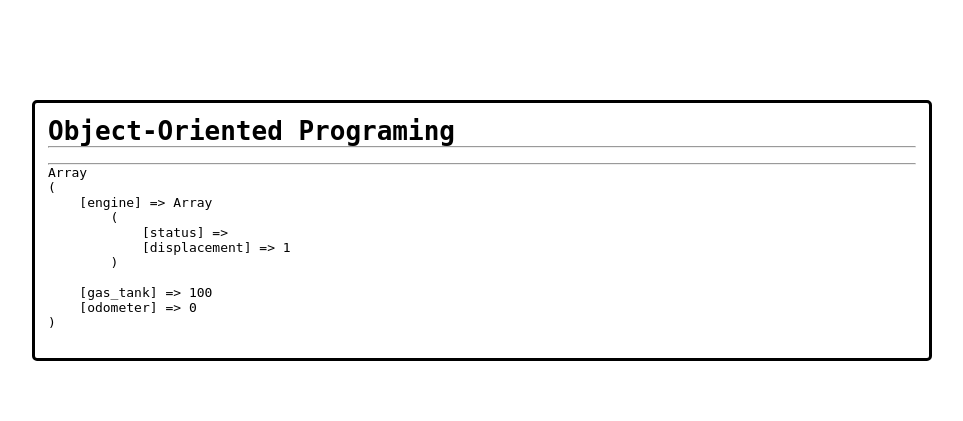
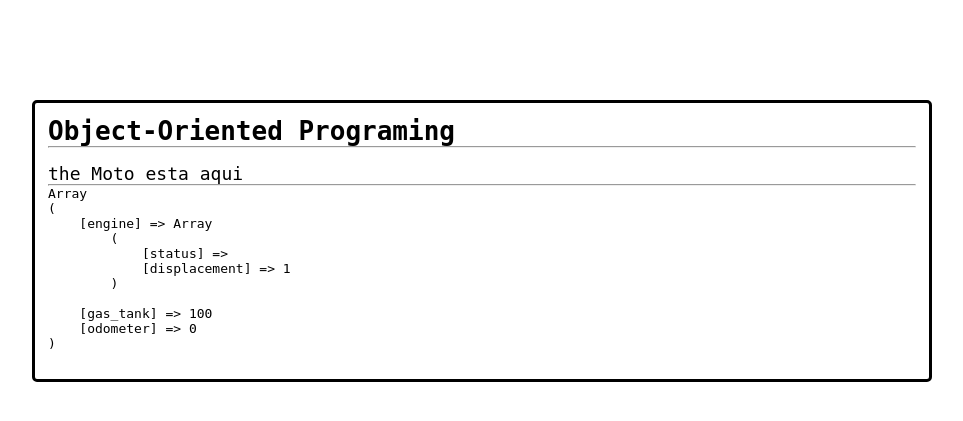
Before and after one commit to rafaelmuto/treinamento_php, a PHP site: page /06_OOP.php in a window 1280 px wide. Shown: the top 421 px of the page, without its empty margins (158-1121 px from the left). Run offline with PHP 8.4, Linux system fonts and the light colour scheme.

Commit message:
comments de aula

```diff
--- a/06_OOP.php
+++ b/06_OOP.php
@@ -23,6 +23,7 @@
             max-width: 900px;
             color: #000000;
         }
+
         .logs {
             font-size: 18px;
         }
@@ -30,10 +31,10 @@
 </head>
 
 <body>
-<div class="container">
-    <h1>Object-Oriented Programing</h1>
-    <hr>
-    <pre>
+    <div class="container">
+        <h1>Object-Oriented Programing</h1>
+        <hr>
+        <pre>
             <?php
             include 'oop/include_this.php';
 
@@ -41,20 +42,24 @@
 
             $car = new Car(1);
 
+            $moto = new Moto(1);
+
+            $cachorro = new Cachorro();
+
+            rastrearTrackable($moto);
 
             echo '</div><hr>';
-
             print_r($car->getInfo());
 
 
-            function trackThis(Trackable $trackable)
+            function rastrearTrackable(Trackable $trackableObject)
             {
-                return $trackable->getLocation();
+                echo $trackableObject->getLocation();
             }
 
             ?>
     </pre>
-</div>
+    </div>
 </body>
 
 </html>
--- a/oop/Car.php
+++ b/oop/Car.php
@@ -1,6 +1,6 @@
 <?php
 
-class Car extends Vehicle
+class Car extends Vehicle implements Trackable
 {
     private int $odometer;
 
@@ -28,8 +28,26 @@ class Car extends Vehicle
         return $info;
     }
 
-//    public function getLocation(): string
-//    {
-//        return "the car is at " . $this->odometer . "km";
-//    }
+    public function getLocation(): string
+    {
+        return "the " . get_class($this) . " is at " . $this->odometer . "km";
+    }
 }
+
+
+class Moto extends Vehicle implements Trackable
+{
+    public function getLocation(): string
+    {
+        return "the " . get_class($this) . " esta aqui";
+    }
+}
+
+
+class Cachorro implements Trackable
+{
+    public function getLocation(): string
+    {
+        return "the " . get_class($this) . " esta aqui";
+    }
+}
--- a/oop/Vehicle.php
+++ b/oop/Vehicle.php
@@ -3,7 +3,7 @@
 abstract class Vehicle implements Drivable
 {
     private Engine $engine;
-     private int $gas_tank;
+    private int $gas_tank;
 
     public function __construct(int $engine_size)
     {
@@ -30,20 +30,20 @@ abstract class Vehicle implements Drivable
 
     public function drive(int $distance): int
     {
-        if(!$this->engine->getStatus()){
+        if (!$this->engine->getStatus()) {
             echo "the engine is off...\n";
             return 0;
         }
 
         $distance_traveled = 0;
-        while($this->gas_tank > 0 && $distance_traveled < $distance ) {
+        while ($this->gas_tank > 0 && $distance_traveled < $distance) {
             $distance_traveled++;
-            $this->gas_tank -= $this->engine->getDisplacement();
+            $this->gas_tank = $this->gas_tank - $this->engine->getDisplacement();
         }
 
         echo "drove: " . $distance_traveled . "km \n";
 
-        if($this->gas_tank <= 0) {
+        if ($this->gas_tank <= 0) {
             $this->gas_tank = 0;
             echo "OUT OF GAS =( \n";
         }
```
Also changed, not shown: oop/Trackable.php (line endings or trailing spaces).
